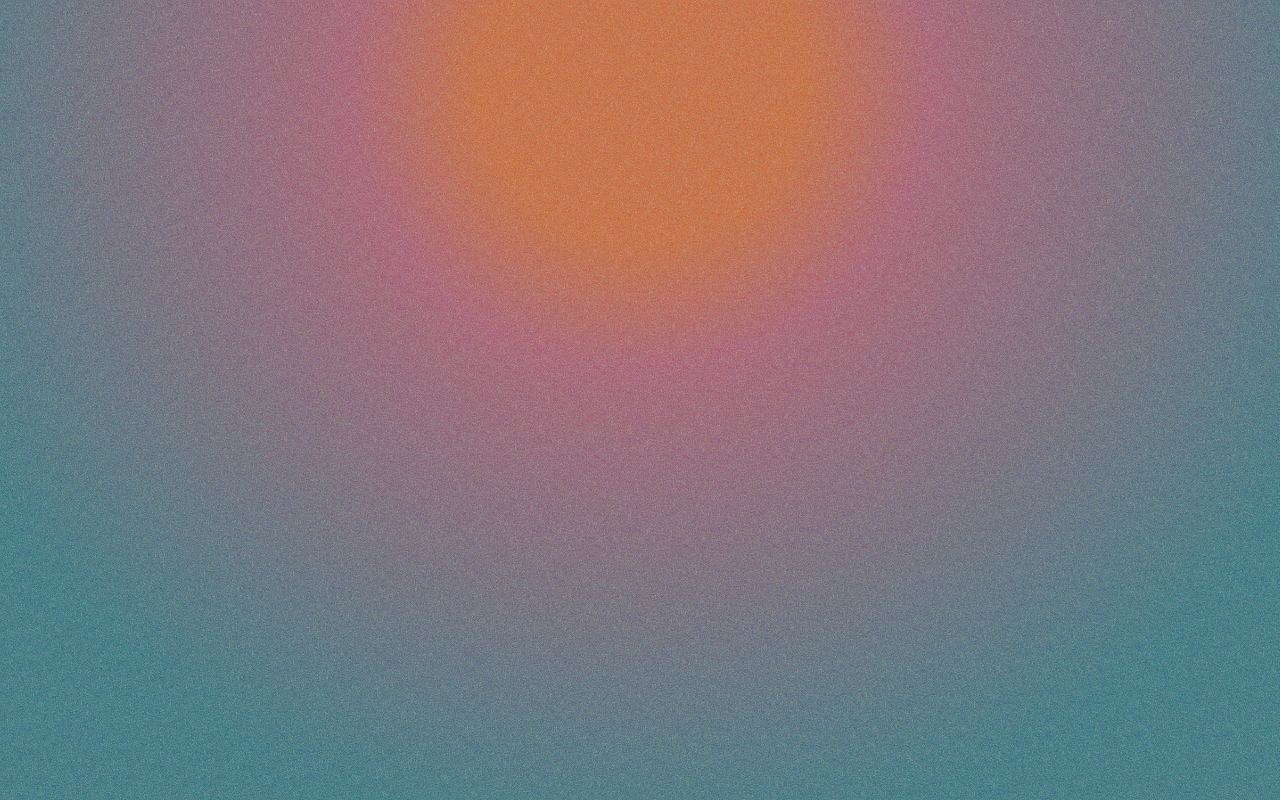
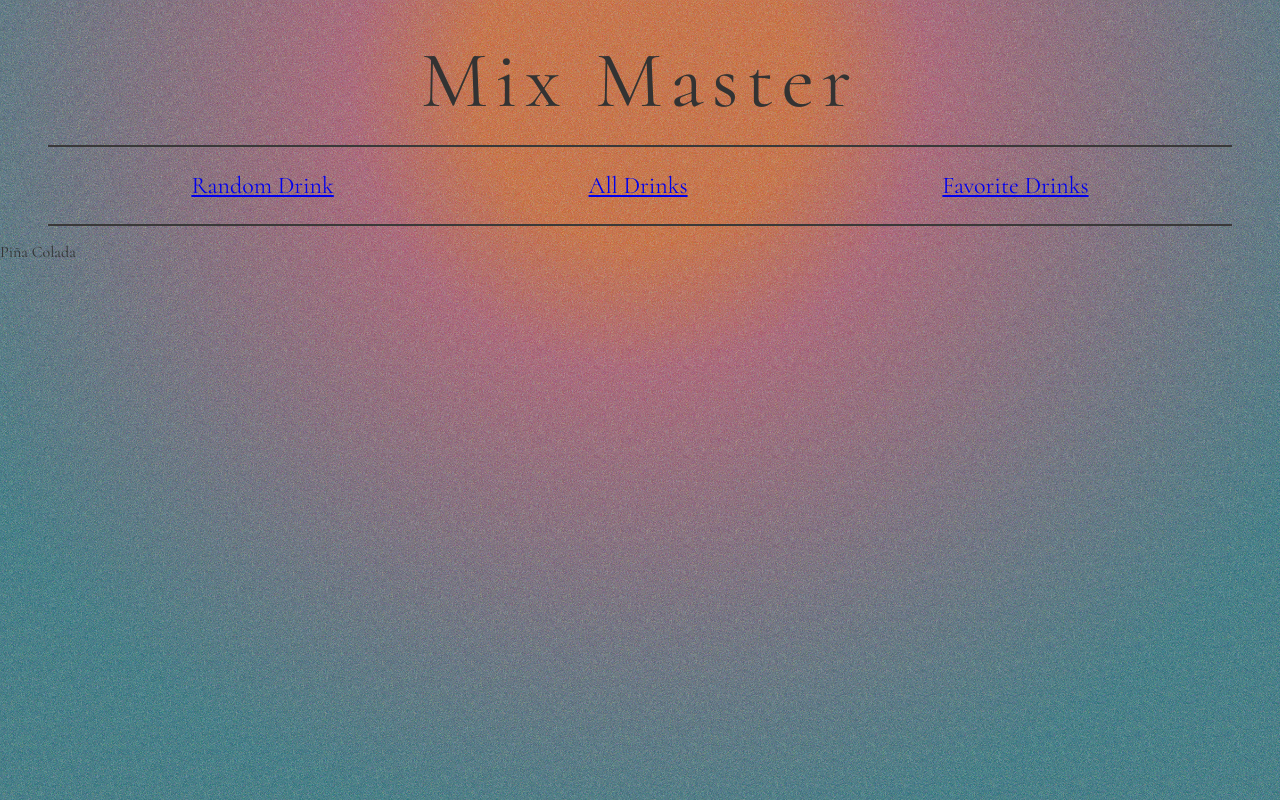
Before and after one commit to lalonggone/mix-master, a React (Create React App) app: page /random in a window 1280 px wide. Before the commit this address had no page. Built offline with nearby package versions, Linux system fonts and the light colour scheme.

Commit message:
Set up random drink comp and funcitonality

```diff
--- a/src/components/App/App.js
+++ b/src/components/App/App.js
@@ -3,7 +3,7 @@ import HomePage from '../HomePage/HomePage';
 import AllDrinksGrid from '../AllDrinksGrid/AllDrinksGrid';
 import NaDrinksGrid from '../NaDrinksGrid/NaDrinksGrid';
 import FavoriteDrinksGrid from '../FavoriteDrinksGrid/FavoriteDrinksGrid';
-// import RandomDrink from '../RandomDrink/RandomDrink';
+import RandomDrink from '../RandomDrink/RandomDrink';
 // import DrinkDetails from '../DrinkDetails/DrinkDetails';
 // import NotFound from '../NotFound/NotFound';
 import { BrowserRouter, Routes, Route } from 'react-router-dom';
@@ -17,7 +17,7 @@ function App() {
         <Route path="/all" element={<AllDrinksGrid />} />
         <Route path="/na" element={<NaDrinksGrid />} />
         <Route path="/favorites" element={<FavoriteDrinksGrid />} />
-        {/* <Route path="/random" element={<RandomDrink />} /> */}
+        <Route path="/random" element={<RandomDrink />} />
         {/* <Route path="/drink/:id" element={<DrinkDetails />} /> */}
         {/* <Route path="*" element={<NotFound />} /> */}
       </Routes>
--- /dev/null
+++ b/src/components/RandomDrink/RandomDrink.js
@@ -0,0 +1,29 @@
+import React, { useState, useEffect } from 'react'
+import NavBar from '../NavBar/NavBar'
+import mixedDrinkRecipes from '../../mock-data'
+
+const RandomDrink = () => {
+  const [drink, setDrink] = useState('')
+
+  useEffect(() => {
+    generateRandomDrink()
+  }, [])
+
+  const generateRandomDrink = () => {
+    const randomIndex = Math.floor(Math.random() * mixedDrinkRecipes.length)
+    const randomDrink = mixedDrinkRecipes[randomIndex]
+    setDrink(randomDrink)
+  }
+
+  return (
+    <div>
+      <section className="home-title">
+        <h1>Mix Master</h1>
+      </section>
+      <NavBar />
+      <p>{drink.name}</p>
+    </div>
+  )
+}
+
+export default RandomDrink
```
Also changed, not shown: src/components/AllDrinksGrid/AllDrinksGrid.js (+0 -9 lines), src/components/NavBar/NavBar.js (+8 -5 lines), src/components/RandomDrink/RandomDrink.css (added).
